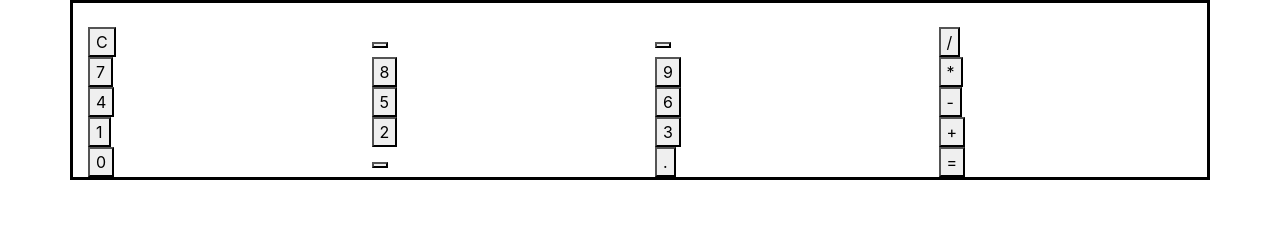
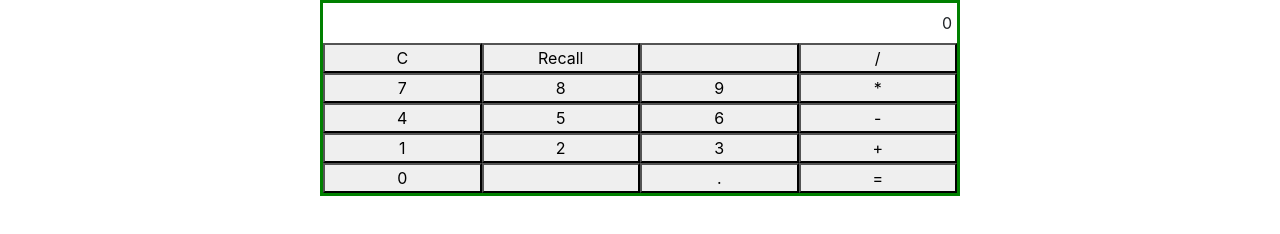
Before and after one commit to kendrajordan/Calculator, a website: page src/index.html in a window 1280 px wide. Drawn offline with nearby package versions, Linux system fonts and the light colour scheme; files that its build step writes are made by us from their sources.

Commit message:
finished calculator

```diff
--- a/src/index.html
+++ b/src/index.html
@@ -15,82 +15,84 @@
   </head>
   <body>
 
-  <div class="container">
+  <div class="container container-body col-md-6">
     <div class="row">
-      <div class="container-fluid">
-        <output id="display"></output>
+      <div class="container-fluid window">
+        <output id="display">0</output>
+      </div>
+    </div>
+    <div class="container-fluid button-body">
+    <div class="row">
+      <div class="col-md-3 ">
+        <button id="reset" onclick="reset()"><span>C</span></button>
+      </div>
+      <div class="col-md-3  ">
+        <button id="recall" onclick="calculate('recall')"><span>Recall</span></button>
+      </div>
+      <div class="col-md-3  ">
+          <button id="space" onclick="calculate(' ')"><span> </span></button>
+      </div>
+      <div class="col-md-3  ">
+          <button id="divide"  onclick="calculate('/')"><span>/</span></button>
       </div>
     </div>
     <div class="row">
-      <div class="col-sm">
-        <button id="reset" value="document.getElementById("display").reset()" onclick="calculate()"><span>C</span></button>
+      <div class="col-md-3  ">
+          <button id="seven" onclick="calculate('7')"><span>7</span></button>
       </div>
-      <div class="col-sm">
-        <button id="space_a" value=" " onclick="calculate()" value=" "><span> </span></button>
+      <div class="col-md-3  ">
+          <button id="eight" onclick="calculate('8')"><span>8</span></button>
       </div>
-      <div class="col-sm">
-          <button id="space" value=" " onclick="calculate()" value=" "><span> </span></button>
+      <div class="col-md-3  ">
+          <button id="nine" onclick="calculate('9')"><span>9</span></button>
       </div>
-      <div class="col-sm">
-          <button id="divide" value="/" onclick="calculate()" value="/"><span>/</span></button>
+      <div class="col-md-3  ">
+          <button id="*" onclick="calculate('*')"><span>*</span></button>
       </div>
     </div>
     <div class="row">
-      <div class="col-sm">
-          <button id="seven" value="7" onclick="calculate()" value="7"><span>7</span></button>
+      <div class="col-md-3  ">
+        <button id="four"  onclick="calculate('4')"><span>4</span></button>
       </div>
-      <div class="col-sm">
-          <button id="eight" value="8" onclick="calculate()" value="8"><span>8</span></button>
+      <div class="col-md-3  ">
+          <button id="five" onclick="calculate('5')"><span>5</span></button>
       </div>
-      <div class="col-sm">
-          <button id="nine" value="9" onclick="calculate()" value="9"><span>9</span></button>
+      <div class="col-md-3  ">
+          <button id="six"  onclick="calculate('6')"><span>6</span></button>
       </div>
-      <div class="col-sm">
-          <button id="*" value="*" onclick="calculate()" value="*"><span>*</span></button>
+      <div class="col-md-3  ">
+          <button id="minus" onclick="calculate('-')"><span>-</span></button>
       </div>
     </div>
     <div class="row">
-      <div class="col-sm">
-        <button id="four" value="4" onclick="calculate()" value="4"><span>4</span></button>
+      <div class="col-md-3  ">
+          <button id="one" onclick="calculate('1')"><span>1</span></button>
       </div>
-      <div class="col-sm">
-          <button id="five" value="5" onclick="calculate()" value="5"><span>5</span></button>
+      <div class="col-md-3  ">
+          <button id="two" onclick="calculate('2')"><span>2</span></button>
       </div>
-      <div class="col-sm">
-          <button id="six" value="6" onclick="calculate()" value="6"><span>6</span></button>
+      <div class="col-md-3  ">
+          <button id="three" onclick="calculate('3')"><span>3</span></button>
       </div>
-      <div class="col-sm">
-          <button id="minus" value="-" onclick="calculate()" value="-"><span>-</span></button>
+      <div class="col-md-3  ">
+        <button id="plus" onclick="calculate('+')"><span>+</span></button>
       </div>
     </div>
     <div class="row">
-      <div class="col-sm">
-          <button id="one" value="1" onclick="calculate()"><span>1</span></button>
+      <div class="col-md-3  ">
+          <button id="zero" onclick="calculate('0')"><span>0</span></button>
       </div>
-      <div class="col-sm">
-          <button id="two" value="2" onclick="calculate()" value="2"><span>2</span></button>
+      <div class="col-md-3  ">
+          <button id="space" name="operator" onclick="calculate(' ')" ><span> </span></button>
       </div>
-      <div class="col-sm">
-          <button id="three" value="3" onclick="calculate()" value="3"><span>3</span></button>
+      <div class="col-md-3  ">
+        <button id="decimal"name="operator" onclick="calculate('.')" ><span>.</span></button>
       </div>
-      <div class="col-sm">
-        <button id="plus" value="+" onclick="calculate()" value="+"><span>+</span></button>
+      <div class="col-md-3  ">
+          <button id="equal"name="operator" onclick="calculate('=')"><span>=</span></button>
       </div>
     </div>
-    <div class="row">
-      <div class="col-sm">
-          <button id="zero" value="0" onclick="calculate()" value="0"><span>0</span></button>
-      </div>
-      <div class="col-sm">
-          <button name="operator" onclick="calculate()" value=" "><span> </span></button>
-      </div>
-      <div class="col-sm">
-        <button name="operator" onclick="calculate()" value="."><span>.</span></button>
-      </div>
-      <div class="col-sm">
-          <button name="operator" onclick="calculate()" value="="><span>=</span></button>
-      </div>
-    </div>
+  </div>
 </div>
 
 
--- a/src/js/main.js
+++ b/src/js/main.js
@@ -1,38 +1,81 @@
 // This is the JavaScript file we edit
-function calculate(){
-var a = document.getElementById("one").value;
-var b = document.getElementById("two").value;
-var c = document.getElementById("three").value;
-var d = document.getElementById("four").value;
-var e =  document.getElementById("five").value;
-var f =  document.getElementById("six").value;
-var g =  document.getElementById("seven").value;
-var h =  document.getElementById("eight").value;
-var i =  document.getElementById("nine").value;
-var j =  document.getElementById("zero").value;
-var k = document.getElementById("reset").value;
-var l =  document.getElementById("space_a").value;
-var m =  document.getElementById("space").value;
-var n ="";
-console.log(a);
-/*switch (document.getElementById()) {
-  case a :;
-  case b :;
-  case c :;
-  case d :;
-  case e :;
-  case f :;
-  case g :;
-  case h :;
-  case i :;
-  case j :;
-  case k :;
-  case l :;
-  case m :;
-    n+a;
-    break;
-  default:
+let store=[];
+let result=[];
+function calculate(input){
+  switch(input){
+    case "1":
+      store.push(input);
+      document.getElementById("display").innerHTML=store.join("");
+      break;
+    case "2":
+      store.push(input);
+      document.getElementById("display").innerHTML=store.join("");
+      break;
+    case "3":
+      store.push(input);
+      document.getElementById("display").innerHTML=store.join("");
+      break;
+    case "4":
+      store.push(input);
+      document.getElementById("display").innerHTML=store.join("");
+      break;
+    case "5":
+      store.push(input);
+      document.getElementById("display").innerHTML=store.join("");
+      break;
+    case "6":
+      store.push(input);
+      document.getElementById("display").innerHTML=store.join("");
+      break;
+    case "7":
+      store.push(input);
+      document.getElementById("display").innerHTML=store.join("");
+      break;
+    case "8":
+      store.push(input);
+      document.getElementById("display").innerHTML=store.join("");
+      break;
+    case "9":
+      store.push(input);
+      document.getElementById("display").innerHTML=store.join("");
+      break;
+    case "0":
+      store.push(input);
+      document.getElementById("display").innerHTML=store.join("");
+      break;
+    case  "+":
+      store.push(input);
+      document.getElementById("display").innerHTML=store.join("");
+      break;
+    case "-":
+      store.push(input);
+      document.getElementById("display").innerHTML=store.join("");
+      break;
+    case "*":
+      store.push(input);
+      document.getElementById("display").innerHTML=store.join("");
+      break;
+    case "/":
+      store.push(input);
+      document.getElementById("display").innerHTML=store.join("");
+      break;
+    case "=" :
+      document.getElementById("display").innerHTML=store.join("");
 
-}*/
-//document.getElementById("display").innerHTML = a;
+      document.getElementById("display").innerHTML=eval(store.join(""));
+      result.push(eval(store.join("")));
+      break;
+    case "recall":
+      document.getElementById("display").innerHTML=result.join(", ");
+      break;
+    case ".":
+      store.push(input);
+      document.getElementById("display").innerHTML=store.join("");
+      break;
+  }
+console.log(store);
 }
+function reset(){
+  store =[];
+  document.getElementById("display").innerHTML=0;
+}
--- a/src/sass/main.scss
+++ b/src/sass/main.scss
@@ -6,12 +6,36 @@ html,body{
   padding:0;
 }
 .container{
-  border: 3px black solid;
+  border: 3px green solid;
   margin:0;
   padding: 0;
 }
-input{
-  border: 3px red soild;
+.button-body{
+  display: flex;
+  flex-direction: column;
+  align-self: center;
+  padding: 0;
+}
+.col-md-3{
+display: flex;
+justify-content: center;
+padding:0;
+margin: 0;
+width:100%;
+}
+$grid-gutter-width: 0;
+button{
+  width: 100%;
+}
+
+.window{
+  height:40px;
+  display: flex;
+  justify-content: flex-end;
+  align-items: center;
+}
+#display{
+  padding-right:5px;
 }
 
 // Import bootstrap
```
Also changed, not shown: dist/css/main.css, dist/index.html, dist/js/main.js, 1 other file.
